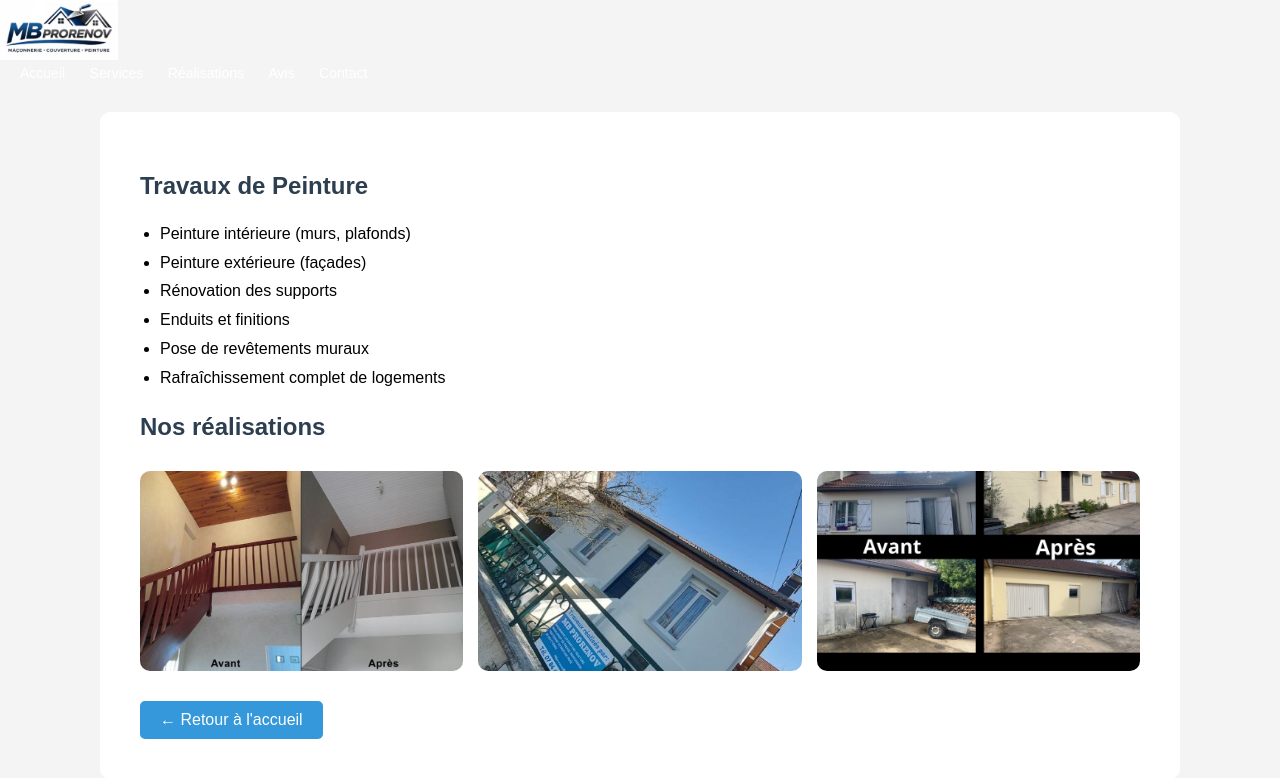
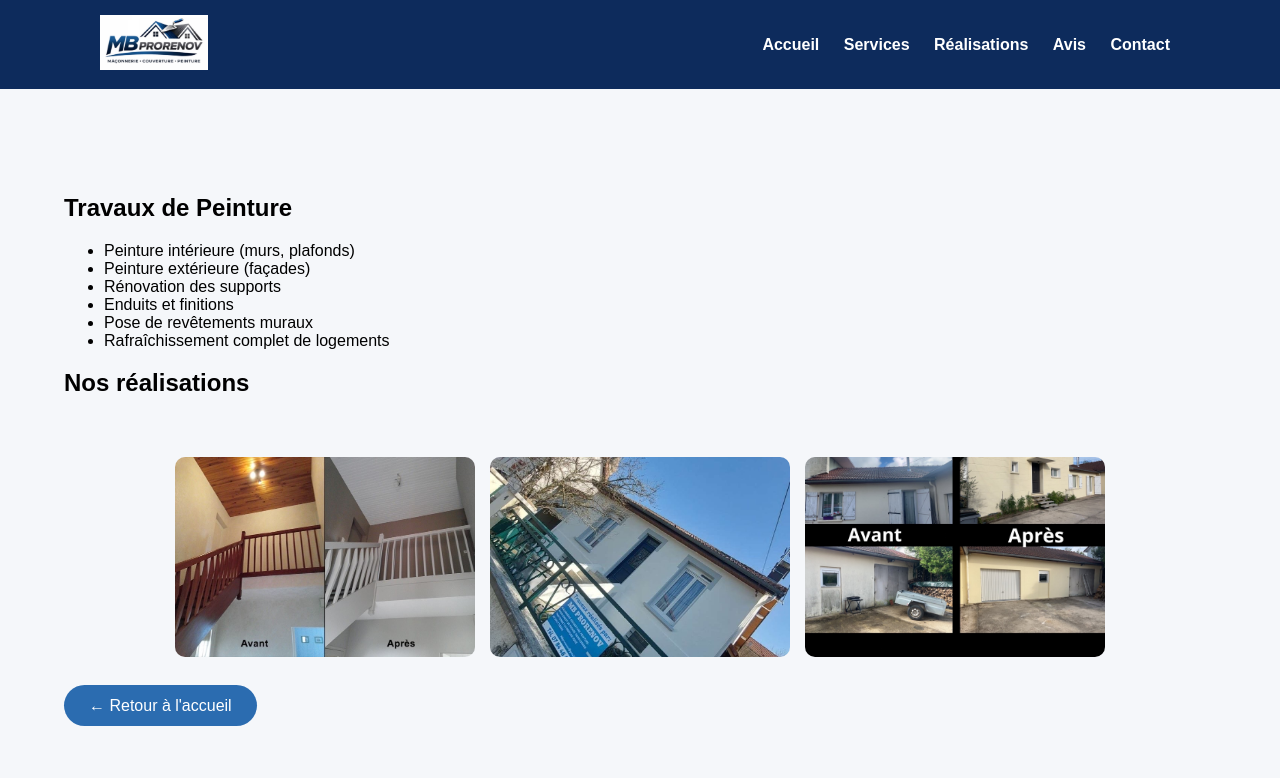
Before and after one commit to rayanphilippe211-hub/MB-PRORENOV, a plain HTML site: page peinture.html in a window 1280 px wide. Drawn offline with Linux system fonts and the light colour scheme.

Commit message:
Update peinture.html

```diff
--- a/peinture.html
+++ b/peinture.html
@@ -6,84 +6,16 @@
 <title>Peinture - MBProRenov</title>
 <meta name="viewport" content="width=device-width, initial-scale=1.0">
 
-<style>
-body {
-margin: 0;
-font-family: Arial, sans-serif;
-background-color: #f4f4f4;
-}
+<!-- CSS GLOBAL -->
+<link rel="stylesheet" href="style.css">
 
-/* LOGO */
-.brand img {
-height: 60px;
-}
-
-/* MENU */
-nav a {
-color: white;
-text-decoration: none;
-margin-left: 20px;
-font-size: 14px;
-}
-
-nav a:hover {
-text-decoration: underline;
-}
-
-/* CONTENU */
-.container {
-max-width: 1000px;
-margin: 30px auto;
-background: white;
-padding: 40px;
-border-radius: 10px;
-}
-
-h2 {
-color: #2c3e50;
-}
-
-ul {
-line-height: 1.8;
-padding-left: 20px;
-}
-
-/* GALERIE */
-.gallery {
-display: grid;
-grid-template-columns: repeat(auto-fit, minmax(250px, 1fr));
-gap: 15px;
-margin-top: 30px;
-}
-
-.gallery img {
-width: 100%;
-height: 200px;
-object-fit: cover;
-border-radius: 10px;
-}
-
-/* BOUTON */
-.btn {
-display: inline-block;
-margin-top: 30px;
-padding: 10px 20px;
-background: #3498db;
-color: white;
-text-decoration: none;
-border-radius: 5px;
-}
-
-.btn:hover {
-background: #2980b9;
-}
-</style>
 </head>
 
 <body>
 
-<!-- HEADER -->
+<!-- HEADER CORRECT -->
 <header>
+<div class="container nav">
 
 <div class="brand">
 <img src="image/logo.JPG" alt="MB Pro Renov">
@@ -97,6 +29,7 @@
 <a href="index.html#contact">Contact</a>
 </nav>
 
+</div>
 </header>
 
 <!-- CONTENU -->
```
